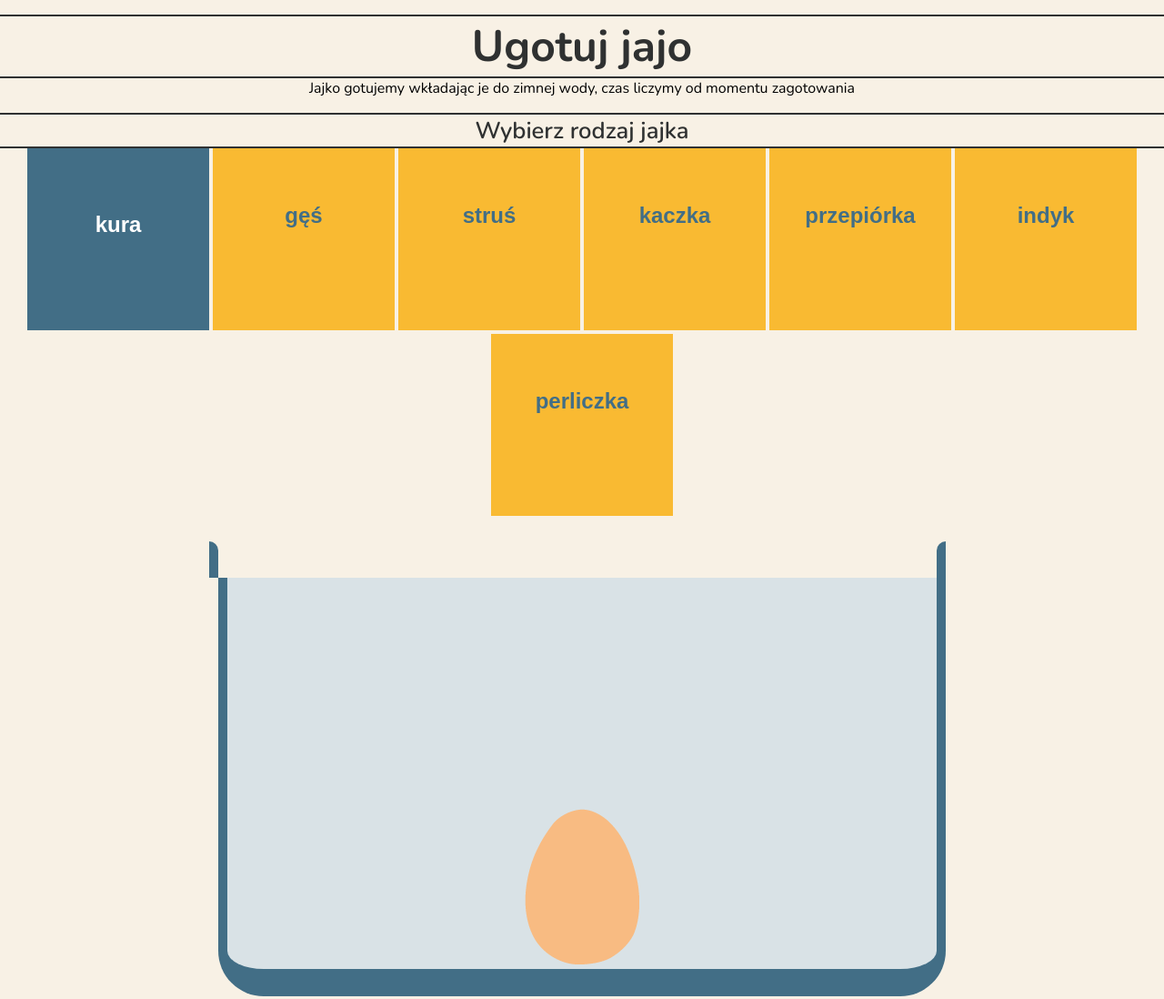
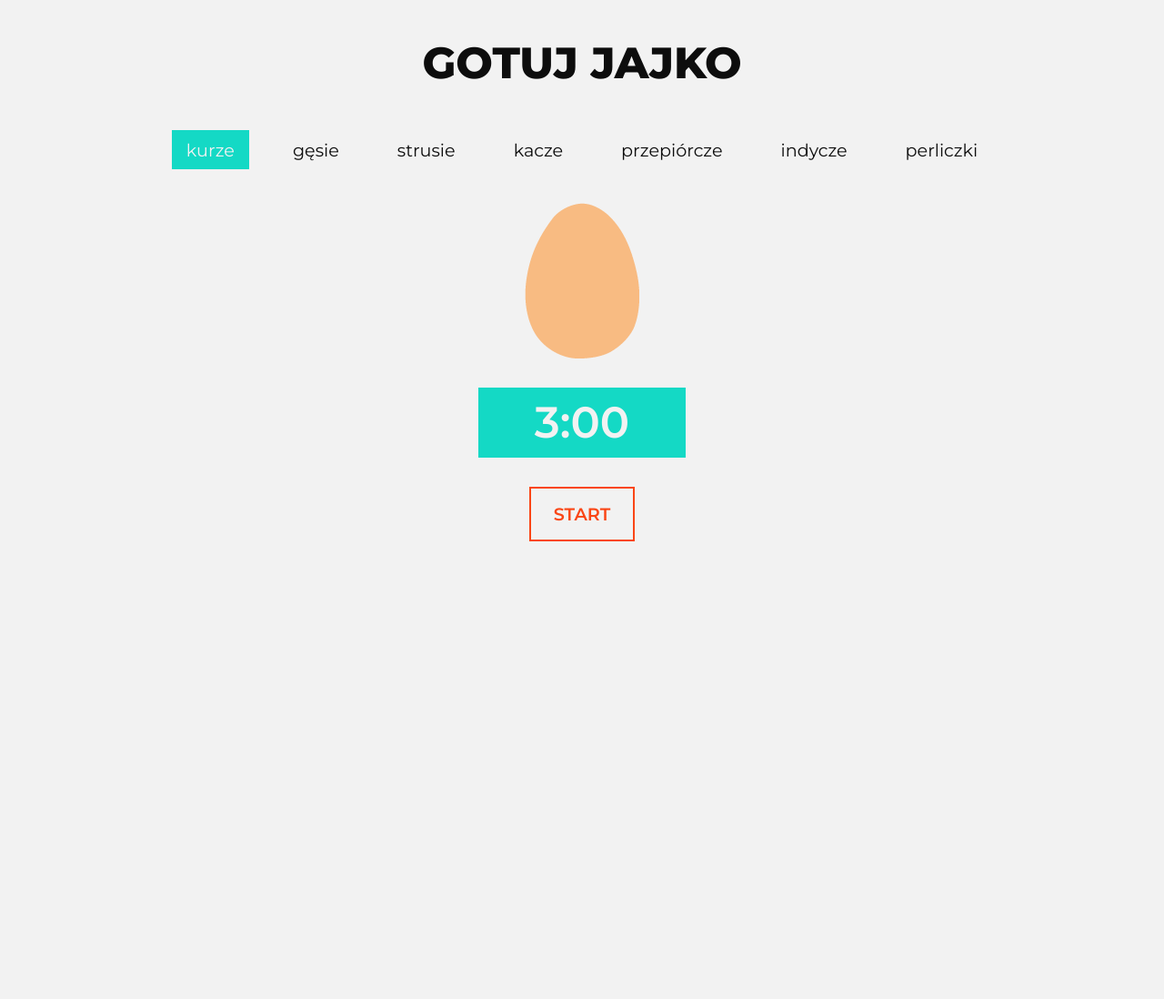
Before and after one commit to KamQuoss/GotujJajko, a plain HTML site: page index.html in a window 1280 px wide. Shown: the top 1098 px of the page at 91% size. After the commit the page ends 800 px from the top, so only its background shows below. Drawn offline with nearby package versions, Linux system fonts and the light colour scheme; a web font is replaced by a local one.

Commit message:
total rebuild app

```diff
--- a/css/main.css
+++ /dev/null
@@ -1,211 +0,0 @@
-@import url("https://fonts.googleapis.com/css?family=Dax:400,900");
-@import url('https://fonts.googleapis.com/css?family=Nunito:400,600,700&display=swap');
-
-
-:root {
-    --color-red: rgb(255, 60, 0);
-    --color-black: #2f3131;
-    --color-steel-blue: #426e86;
-    --color-aqua: #d9e2e6;
-    --color-bone: #f8f1e5;
-    --color-sunshine: #f9ba32;
-    --line-width: 10px;
-    /* zmienne deklarujemy poprzedzając ich nazwę -- */
-}
-
-* {
-    box-sizing: border-box;
-    margin: 0 0;
-}
-::before, ::after {
-    box-sizing: inherit;
-}
-
-.red {
-    color: var(--color-red);
-}
-
-h1 {
-    font-family: 'Nunito', sans-serif;
-    font-size: 3rem;
-    font-weight: 800;
-    text-align: center;
-    color: var(--color-black);
-    border-top-width: 2px;
-    border-top-style: solid;
-    border-top-color: var(--color-black);
-    border-bottom-width: 2px;
-    border-bottom-style: solid;
-    border-bottom-color: var(--color-black);
-    margin: 0%, 20%;
-
-}
-
-p {
-    font-family: 'Nunito', sans-serif;
-    font-size: 1rem;
-}
-
-.text-center {
-    text-align: center;
-}
-
-.top {
-    margin: 1rem 0rem;
-}
-
-html {
-    background-color: var(--color-bone);
-    overflow: scroll;
-}
-
-#licznik {
-    font-family: 'Nunito', sans-serif;
-    font-size: 4rem;
-    font-weight: 600;
-    text-align: center;
-    background-color: var(--color-sunshine);
-    -webkit-box-shadow: 0px 0px 15px 5px var(--color-steel-blue);
-    -moz-box-shadow: 0px 0px 15px 5px var(--color-steel-blue);
-    box-shadow: 0px 0px 15px 5px var(--color-steel-blue);
-    margin: 1rem 0rem;
-    max-width: 20rem;
-    border: var(--color-steel-blue) solid 2px;
-    margin: 2rem auto;
-}
-
-.animal_choice {
-    width: 100%;
-    text-align: center;
-}
-
-.animal_choice h1 {
-    font-family: 'Nunito', sans-serif;
-    color: var(--color-black);
-    font-weight: 600;
-    font-size: 1.6rem;
-}
-
-.animal_choice input[type="radio"] {
-    display: none;
-}
-
-.animal_choice input[type="radio"]:checked+.box {
-    background-color: var(--color-steel-blue);
-}
-
-.animal_choice input[type="radio"]:checked+.box span {
-    color: white;
-    transform: translateY(70px);
-}
-
-.animal_choice input[type="radio"]:checked+.box span:before {
-    transform: translateY(0px);
-    opacity: 1;
-}
-
-.animal_choice .box {
-    width: 200px;
-    height: 200px;
-    background-color: var(--color-sunshine);
-    transition: all 250ms ease;
-    will-change: transition;
-    display: inline-block;
-    text-align: center;
-    cursor: pointer;
-    position: relative;
-    font-family: "Dax", sans-serif;
-    font-weight: 900;
-}
-
-.animal_choice .box:active {
-    transform: translateY(10px);
-}
-
-.animal_choice .box span {
-    position: absolute;
-    transform: translate(0, 60px);
-    left: 0;
-    right: 0;
-    transition: all 300ms ease;
-    font-size: 1.5em;
-    user-select: none;
-    color: var(--color-steel-blue);
-}
-
-.animal_choice .box span:before {
-    font-size: 1.2em;
-    font-family: FontAwesome;
-    display: block;
-    transform: translateY(-80px);
-    opacity: 0;
-    transition: all 300ms ease-in-out;
-    font-weight: normal;
-    color: white;
-}
-
-
-.animal_choice p {
-    color: var(--color-sunshine);
-    font-family: "Dax", sans-serif;
-    font-weight: 400;
-}
-
-.animal_choice p a {
-    text-decoration: underline;
-    font-weight: bold;
-    color: var(--color-sunshine);
-}
-
-.animal_choice p span:after {
-    content: "\f0e7";
-    font-family: FontAwesome;
-    color: yellow;
-}
-
-.timer {
-    text-align: center;
-}
-
-#egg_container {
-    margin: 4rem auto 1rem auto;
-    height: 460px;
-    width: 800px;
-    position: relative;
-    border-left: var(--line-width) solid var(--color-steel-blue);
-    border-right: var(--line-width) solid var(--color-steel-blue);
-    border-bottom: 30px solid var(--color-steel-blue);
-    border-radius: 0px 0px 50px 50px;
-    display: flex;
-    justify-content: center;
-    background-color: var(--color-aqua);
-}
-
-#egg_container::before {
-    content: "";
-    position: absolute;
-    height: 40px;
-    width: var(--line-width);
-    top: -40px;
-    left: -20px;
-    border-right: 10px solid var(--color-steel-blue);
-    border-radius: 0px 40px 0px 0px;
-}
-
-#egg_container::after {
-    content: "";
-    position: absolute;
-    height: 40px;
-    width: var(--line-width);
-    top: -40px;
-    left: 780px;
-    border-left: 10px solid var(--color-steel-blue);
-    border-radius: 40px 0px 0px 0px;
-}
-
-#egg_container>img {
-    margin-left: auto;
-    margin-right: auto;
-    position: absolute;
-    bottom: 5px;
-}
--- /dev/null
+++ b/css/style.css
@@ -0,0 +1,145 @@
+@import url('https://fonts.googleapis.com/css2?family=Montserrat:ital,wght@0,100;0,200;0,300;0,400;0,500;0,600;0,700;0,800;0,900;1,100;1,200;1,300;1,400;1,500;1,600;1,700;1,800;1,900&family=Open+Sans:ital,wght@0,300;0,400;0,600;0,700;0,800;1,300;1,400;1,600;1,700;1,800&display=swap');
+
+:root {
+    --bg-color: #F2F2F2;
+    --color-green: #14D9C5;
+    --color-red: #fa4616;
+    --color-black: #0D0D0D;
+}
+
+* {
+    box-sizing: border-box;
+    margin: 0 0;
+}
+
+*,
+*::before,
+*::after {
+    box-sizing: inherit;
+    margin: 0;
+    padding: 0;
+}
+
+html {
+    background-color: var(--bg-color);
+    /* po co mi ten scroll */
+    overflow: scroll;
+}
+
+body {
+    display: flex;
+    flex-direction: column;
+    justify-content: center;
+    font-family: 'Montserrat', sans-serif;
+    color: var(--color-black);
+}
+
+
+h1 {
+    text-transform: uppercase;
+    font-size: 3rem;
+    font-weight: 800;
+    text-align: center;
+    margin: 2.5rem auto;
+}
+
+p {
+    font-family: 'Open Sans', sans-serif;
+    font-size: 1rem;
+}
+
+.animal_choice {
+    margin: 0 auto;
+    max-width: 80rem;
+    display: flex;
+    flex-wrap: wrap;
+    justify-content: center;
+}
+
+.animal_choice>div {
+    font-size: 1.2rem;
+    transition: border-bottom 0.3s;
+    border-bottom: 3px solid transparent;
+    margin: 0.3rem 0rem;
+    padding: 0.6rem 1rem;
+}
+
+.animal_choice label {
+    padding: inherit;
+}
+
+.animal_choice label:hover {
+    border-bottom: 3px solid var(--color-green);
+    transition: border-bottom 0.3s;
+}
+
+.animal_choice :disabled+label {
+    border-bottom: 3px solid transparent;
+    transition: border-bottom 0.3s;
+}
+
+.animal_choice :checked+label {
+    background-color: var(--color-green);
+    color: var(--bg-color);
+}
+
+.animal_choice input[type="radio"] {
+    display: none;
+}
+
+#counter {
+    font-size: 3rem;
+    font-weight: 600;
+    text-align: center;
+    max-width: fit-content;
+    min-width: 11rem;
+    padding: 0.6rem 1.6rem;
+    background-color: var(--color-green);
+    color: var(--bg-color);
+    margin: 2rem auto;
+}
+
+.timer {
+    display: flex;
+    flex-direction: column;
+    align-items: center;
+}
+
+.red {
+    animation: blink 1s;
+}
+
+@keyframes blink {
+    0% {
+        color: var(--color-red);
+    }
+
+    100% {
+        color: var(--color-black);
+    }
+}
+
+#egg_container {
+    display: flex;
+    align-items: flex-end;
+    justify-content: center;
+    min-height: 200px;
+}
+
+button {
+    background-color: transparent;
+    border: 2px solid var(--color-red);
+    color: var(--color-red);
+    padding: 1rem 1.5rem;
+    font-family: 'Montserrat', sans-serif;
+    font-size: 1.2rem;
+    font-weight: 600;
+    font-style: normal;
+    text-transform: uppercase;
+    width: 4rem;
+}
+
+button:hover {
+    background-color: var(--color-red);
+    color: #efefef;
+}
--- a/index.html
+++ b/index.html
@@ -3,71 +3,55 @@
 
 <head>
     <meta charset="UTF-8">
-    <title>timer</title>
-    <link rel="stylesheet" href="css/main.css">
+    <title>egg timer</title>
+    <link rel="stylesheet" href="css/style.css">
 </head>
 
 <body>
-    <div class="top">
-        <h1>Ugotuj jajo</h1>
-        <p class="text-center">Jajko gotujemy wkładając je do zimnej wody, czas liczymy od momentu zagotowania</p>
+    <section id='title'>
+        <h1>Gotuj jajko</h1>
+    </section>
+    <!-- <p>Jajko gotujemy wkładając je do zimnej wody, czas liczymy od momentu zagotowania</p> -->
+    <section class="animal_choice">
+        <div>
+            <input type="radio" id="kura" name="animal" value="kura" checked>
+            <label for="kura">kurze</label>
         </div>
-
-    <div class="animal_choice" onload="chceckAnimal">
-        <h1>Wybierz rodzaj jajka</h1>
-        <label>
-            <input type="radio" name="animal" value="kura" checked />
-            <div class="front-end box">
-                <span>  kura</span>
+        <div>
+            <input type="radio" id="ges" name="animal" value="ges">
+            <label for="ges">gęsie</label>
         </div>
-        </label>
-        <label>
-            <input type="radio" name="animal" value="ges" />
-            <div class="back-end box">
-                <span>  gęś</span>
+        <div>
+            <input type="radio" id="strus" name="animal" value="strus">
+            <label for="strus">strusie</label>
         </div>
-        </label>
-        <label>
-            <input type="radio" name="animal" value="strus" />
-            <div class="back-end box">
-                <span>  struś</span>
+        <div>
+            <input type="radio" id="kaczka" name="animal" value="kaczka">
+            <label for="kaczka">kacze</label>
         </div>
-        </label>
-        <label>
-            <input type="radio" name="animal" value="kaczka" />
-            <div class="back-end box">
-                <span>  kaczka</span>
+        <div>
+            <input type="radio" id="przepiorka" name="animal" value="przepiorka">
+            <label for="przepiorka">przepiórcze</label>
         </div>
-        </label>
-        <label>
-            <input type="radio" name="animal" value="przepiorka" />
-            <div class="back-end box">
-                <span> przepiórka</span>
+        <div>
+            <input type="radio" id="indyk" name="animal" value="indyk">
+            <label for="indyk">indycze</label>
         </div>
-        </label>
-        <label>
-            <input type="radio" name="animal" value="indyk" />
-            <div class="back-end box">
-                <span>  indyk</span>
+        <div>
+            <input type="radio" id="perliczka" name="animal" value="perliczka">
+            <label for="perliczka">perliczki</label>
         </div>
-        </label>
-        <label>
-            <input type="radio" name="animal" value="perliczka" />
-            <div class="back-end box">
-                <span>  perliczka</span>
-            </div>
-        </label>
-    </div>
+    </section>
     <div id="egg_container">
-
+        <img src="img/kura.png" alt="jajko kurze">
     </div>
 
     <div class="timer">
-        <div id="licznik">--:--</div>
+        <div id="counter">3:00</div>
         <button id="button">Start</button>
     </div>
 
-    <script src="js/main2.js"></script>
+    <script src="js/main.js"></script>
 
 </body>
 
--- a/js/main2.js
+++ b/js/main2.js
@@ -10,8 +10,8 @@ const sformatowanyTekst = function (liczbaSekund) {
     return sformatowany;
 };
 
-//pobieram kontener na licznik czasu
-const kontenerLicznik = document.getElementById('licznik');
+//pobieram kontener na counter czasu
+const kontenercounter = document.getElementById('counter');
 
 //pobieram kontener na jajko
 const kontenerJajko = document.getElementById('egg_container');
@@ -33,42 +33,42 @@ const Animal = {
 //         switch (jakieZwierze) {
 //             case "kura":
 //                 let czas = Animal.kura;
-//                 kontenerLicznik.innerHTML = sformatowanyTekst(czas);
+//                 kontenercounter.innerHTML = sformatowanyTekst(czas);
 //                 kontenerJajko.innerHTML = "<img src='img/kura.png'>";
 //                 break;
 //             case "ges":
 //                 czas = Animal.ges;
-//                 kontenerLicznik.innerHTML = sformatowanyTekst(czas);
+//                 kontenercounter.innerHTML = sformatowanyTekst(czas);
 //                 kontenerJajko.innerHTML = "<img src='img/ges.png'>";
 //                 break;
 //             case "strus":
 //                 czas = Animal.strus;
-//                 kontenerLicznik.innerHTML = sformatowanyTekst(czas);
+//                 kontenercounter.innerHTML = sformatowanyTekst(czas);
 //                 kontenerJajko.innerHTML = "<img src='img/strus.png'>";
 //                 break;
 //             case "kaczka":
 //                 czas = Animal.kaczka;
-//                 kontenerLicznik.innerHTML = sformatowanyTekst(czas);
+//                 kontenercounter.innerHTML = sformatowanyTekst(czas);
 //                 kontenerJajko.innerHTML = "<img src='img/kaczka.png'>";
 //                 break;
 //             case "przepiorka":
 //                 czas = Animal.przepiorka;
-//                 kontenerLicznik.innerHTML = sformatowanyTekst(czas);
+//                 kontenercounter.innerHTML = sformatowanyTekst(czas);
 //                 kontenerJajko.innerHTML = "<img src='img/przepiorka.png'>";
 //                 break;
 //             case "indyk":
 //                 czas = Animal.indyk;
-//                 kontenerLicznik.innerHTML = sformatowanyTekst(czas);
+//                 kontenercounter.innerHTML = sformatowanyTekst(czas);
 //                 kontenerJajko.innerHTML = "<img src='img/indyk.png'>";
 //                 break;
 //             case "strus":
 //                 czas = Animal.strus;
-//                 kontenerLicznik.innerHTML = sformatowanyTekst(czas);
+//                 kontenercounter.innerHTML = sformatowanyTekst(czas);
 //                 kontenerJajko.innerHTML = "<img src='img/strus.png'>";
 //                 break;
 //             case "perliczka":
 //                 czas = Animal.perliczka;
-//                 kontenerLicznik.innerHTML = sformatowanyTekst(czas);
+//                 kontenercounter.innerHTML = sformatowanyTekst(czas);
 //                 kontenerJajko.innerHTML = "<img src='img/perliczka.png'>";
 //                 break;
 //         }
@@ -86,16 +86,10 @@ const Animal = {
 
 var progress = false;
 
-
-
-
-
-
-
 function prepareEgg (animal) {
     return function (gotowanie){
        console.log(`Zajmie mi to ${sformatowanyTekst(gotowanie)} minut.`);
-        kontenerLicznik.innerHTML = sformatowanyTekst(gotowanie);
+        kontenercounter.innerHTML = sformatowanyTekst(gotowanie);
         console.log(sformatowanyTekst(gotowanie));
         console.log(`Przygotuję jajko ${animal}.`);
         kontenerJajko.innerHTML = `<img src='img/${animal}.png'>`;
@@ -132,7 +126,7 @@ console.log(ileGotowac(jajeczko()));
 
 const BoilEgg = prepareEgg(jajeczko())(ileGotowac(jajeczko()));
 
-//tutaj nie rozumiem czemu jak klikam na element formularza to nie zmienia mi jajka i licznika
+//tutaj nie rozumiem czemu jak klikam na element formularza to nie zmienia mi jajka i countera
 const form = document.querySelector(".animal_choice");
 form.addEventListener('click', BoilEgg);
 
@@ -161,19 +155,19 @@ btn.addEventListener('click', function () {
     let i = czas;
     const time = setInterval(function () {
         //console.log(i);
-        kontenerLicznik.innerHTML = sformatowanyTekst(i - 1)
+        kontenercounter.innerHTML = sformatowanyTekst(i - 1)
         i--;
 
         if (i == 30 || i == 20 || i <= 10 & i > 0) {
-            kontenerLicznik.className = "red";
+            kontenercounter.className = "red";
         } else {
-            kontenerLicznik.className = "";
+            kontenercounter.className = "";
         };
 
         if (i < 0) {
             this.disabled = false;
             console.log('koniec');
-            kontenerLicznik.innerHTML = "--:--";
+            kontenercounter.innerHTML = "--:--";
             clearInterval(time);
             for (ele of input) {
                 ele.disabled = false;
```
Also changed, not shown: js/main.js (added, +80 -0 lines). Lines whose indentation alone changed are shown as unchanged.
